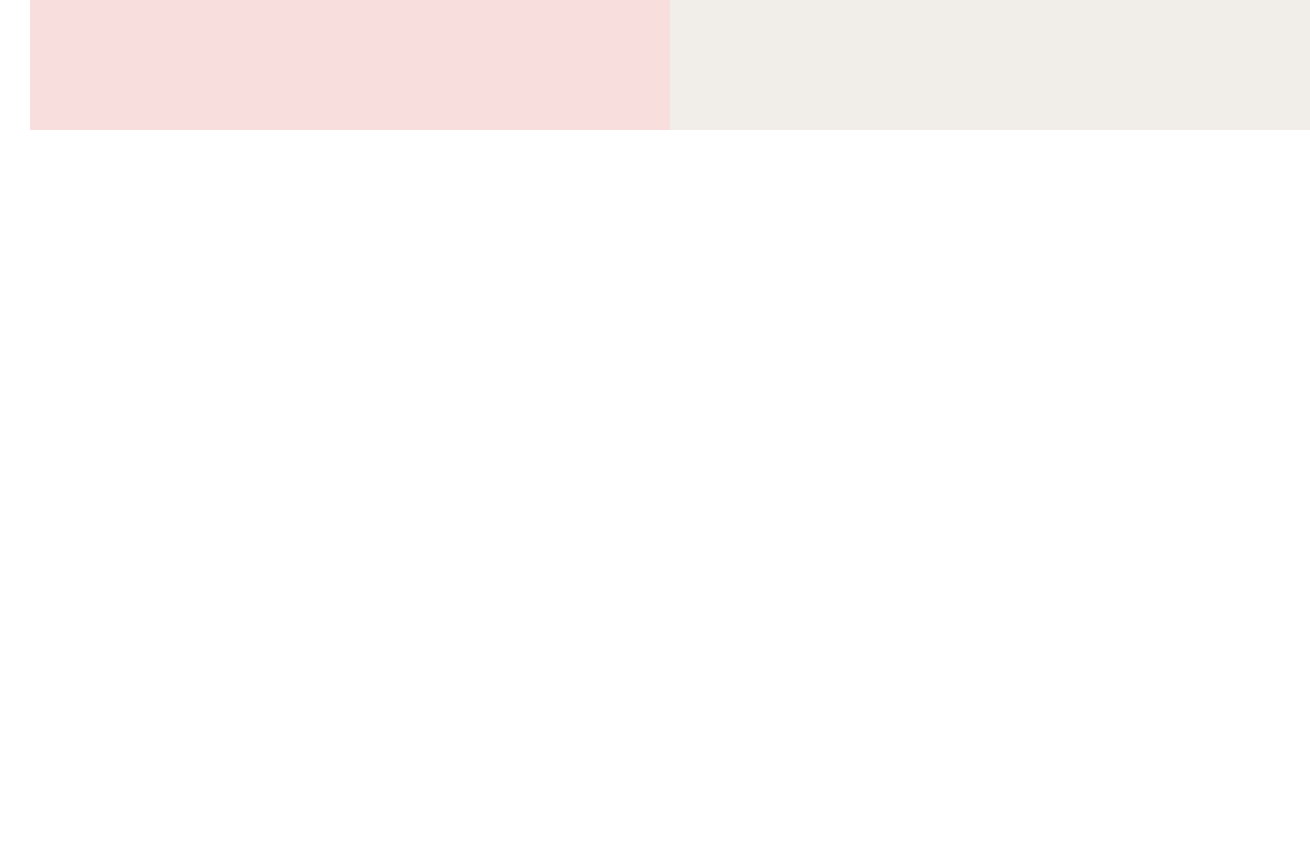
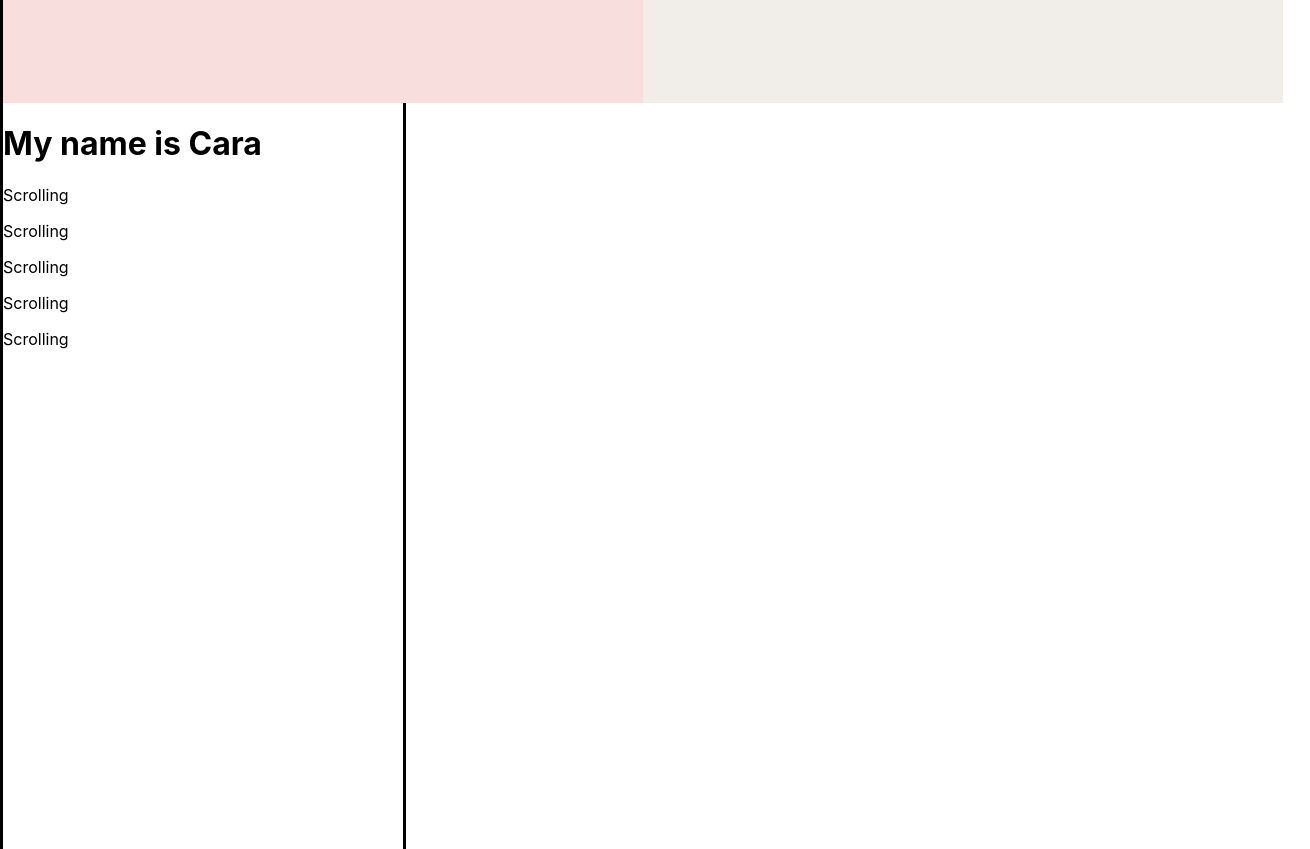
Before and after one commit to cottmar/caraPortfolio, a React (Create React App) app in the folder cara-portfolio2022/: page / in a window 1280 px wide. Shown: the part 700-1549 px from the top of the page, 1310 px wide, since content can reach past the window. Before the commit the page ends 860 px from the top, so only its background shows below. Built offline with nearby package versions, Linux system fonts and the light colour scheme.

Commit message:
added scrollY event listener.

```diff
--- /dev/null
+++ b/cara-portfolio2022/src/AboutMe/AboutMe.js
@@ -0,0 +1,17 @@
+import glacier from '../assets/headerPic/glacier.jpg';
+import './AboutMe.css'
+
+const AboutMe = () => {
+    return (
+    // <div className='banner-image'>
+    //     <img alt="Photo of mountain in Glacier National Park" src={glacier} />
+    // </div>
+    <div>
+        <div>
+        <h1>My name is Cara</h1>
+        </div>
+     </div>
+    )
+}
+
+export default AboutMe;
--- a/cara-portfolio2022/src/App.css
+++ b/cara-portfolio2022/src/App.css
@@ -1,6 +1,6 @@
-.App {
+/* .App {
   padding: 30px;
-}
+} */
 
 .App .name {
   font-family: 'Courier New', Courier, monospace;
--- a/cara-portfolio2022/src/App.js
+++ b/cara-portfolio2022/src/App.js
@@ -1,13 +1,34 @@
+import React, { useEffect } from 'react';
 import './App.css';
 import Header from './Header/Header';
+import AboutMe from './AboutMe/AboutMe';
 
 function App() {
+
+  useEffect(() => {
+    const handleScroll = event => {
+      console.log('window.scrollY', window.scrollY);
+
+      if (window.scrollY > 0) {
+        // change CSS property
+      }
+    };
+    window.addEventListener('scroll', handleScroll);
+
+    return () => {
+      window.removeEventListener('scroll', handleScroll);
+    };
+  }, []);
+
   return (
-    <div className="App">
-      {/* <div className='white-outline'>
-            <p className='name'>Cara Ottmar</p>
-      </div> */}
+    <div className="App" style={{ border: '3px solid black', width: '400px', height: '100rem'}}>
       <Header />
+      <AboutMe />
+      <p>Scrolling</p>
+      <p>Scrolling</p>
+      <p>Scrolling</p>
+      <p>Scrolling</p>
+      <p>Scrolling</p>
     </div>
   );
 }
--- a/cara-portfolio2022/src/Header/Header.css
+++ b/cara-portfolio2022/src/Header/Header.css
@@ -19,7 +19,7 @@
   }
 
   .period-accent {
-    color:red
+    color:red;
   }
 
   @media only screen and (max-width: 480px) {
```
Also changed, not shown: cara-portfolio2022/src/BannerPhoto/BannerPhoto.js (deleted, +0 -12 lines), cara-portfolio2022/src/AboutMe/AboutMe.css (renamed from cara-portfolio2022/src/BannerPhoto/BannerPhoto.css).
